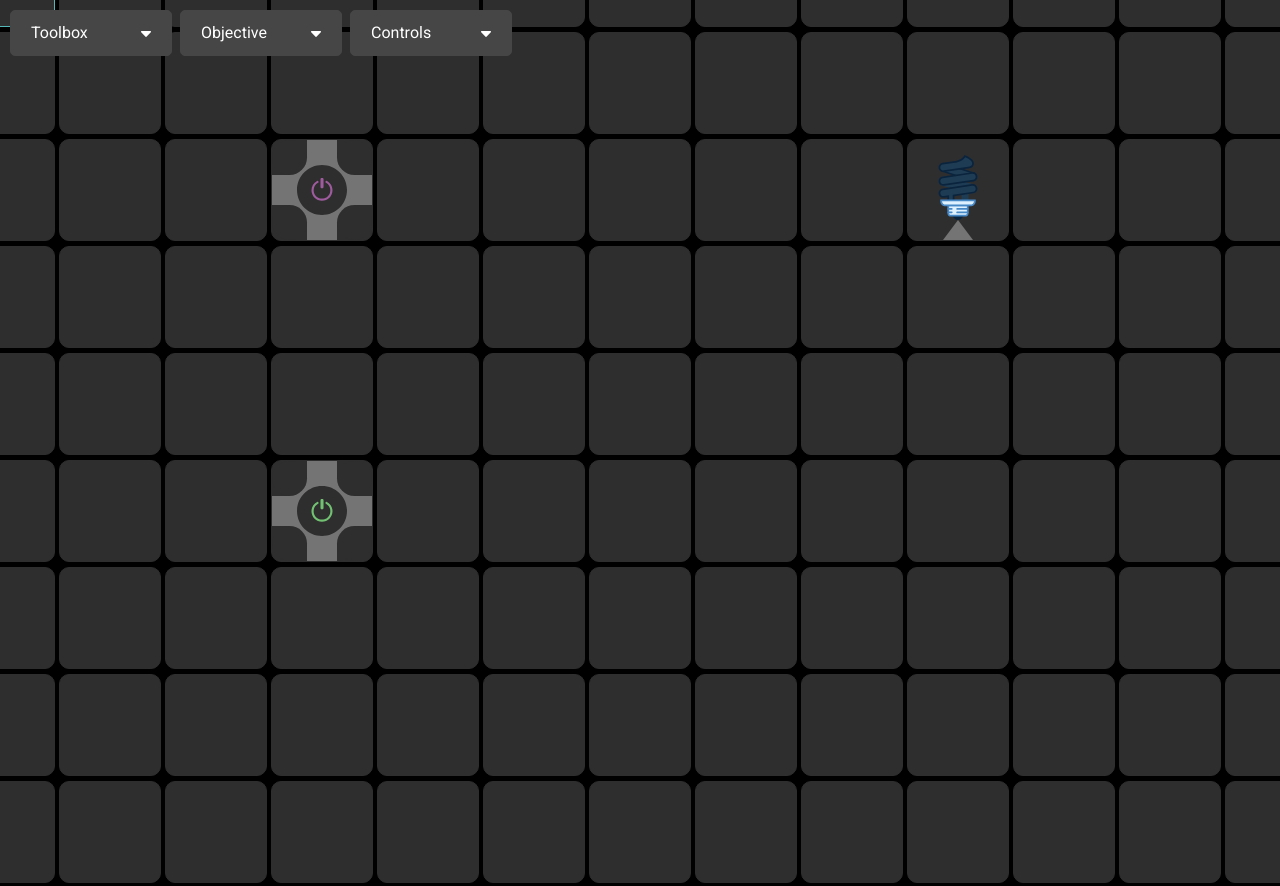
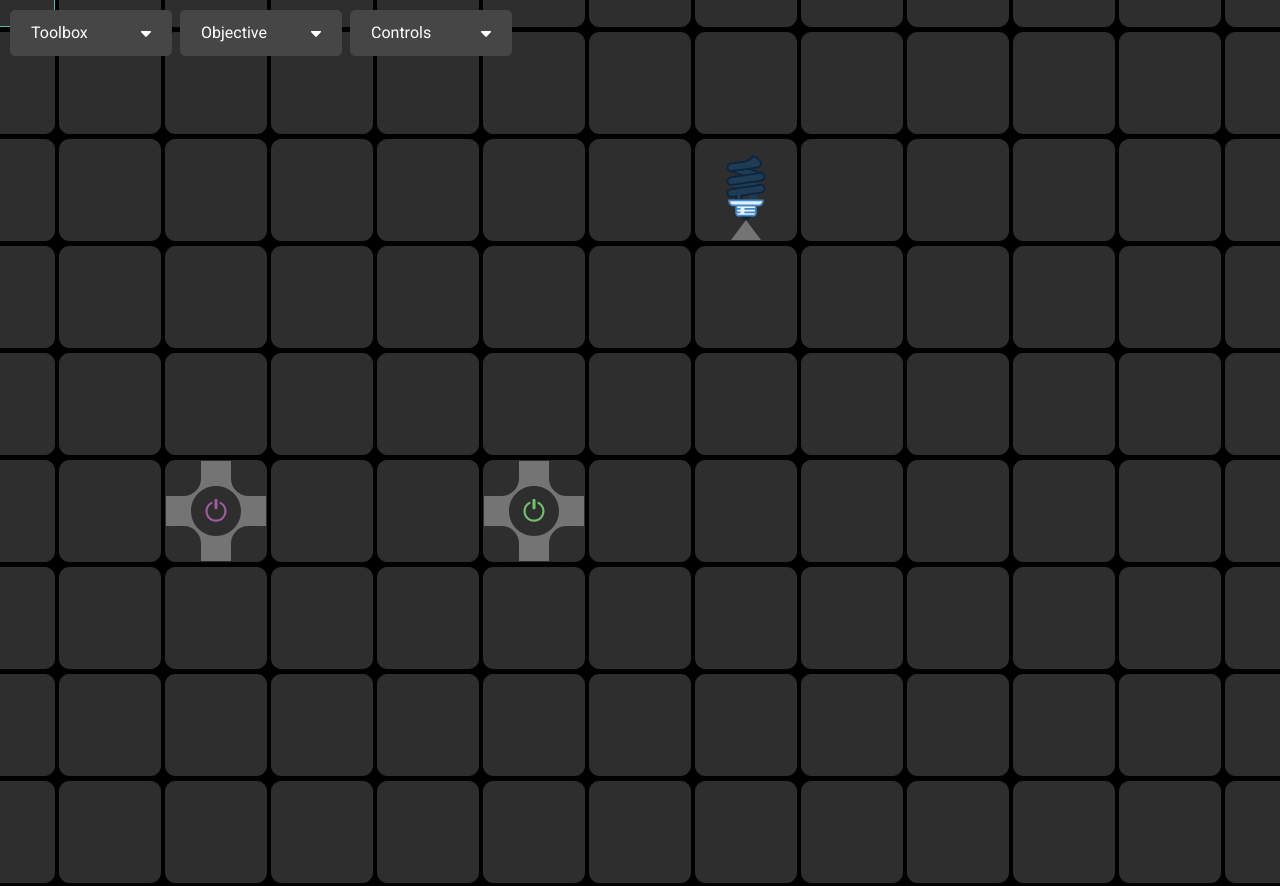
Before and after one commit to edward-cates/ed-tech-final-project, a Vue app: page / in a window 1280 px wide. Shown: the top 886 px of the page. Built offline with nearby package versions, Linux system fonts and the light colour scheme.

Commit message:
feat: next level

```diff
--- a/src/assets/styles/main.scss
+++ b/src/assets/styles/main.scss
@@ -123,6 +123,11 @@ body {
           top: 10px;
         }
 
+        .nxt-lvl-btn {
+          background-color: $menu;
+          border: 1px solid white;
+        }
+
         .row {
           margin-top: 10px;
           padding: 5px 10px;
--- a/src/components/board/Board.vue
+++ b/src/components/board/Board.vue
@@ -55,8 +55,18 @@
           Level 1 Object: Power
         </div>
 
-        <button class="test-btn">
+        <button
+          v-if="!isComplete"
+          class="test-btn"
+          @click="testAll">
           Test
+        </button>
+
+        <button
+          v-else
+          class="test-btn nxt-lvl-btn"
+          @click="nextLevel">
+          Next Level
         </button>
 
         <div
@@ -120,6 +130,9 @@ export default {
       'squares',
       'level',
     ]),
+    isComplete() {
+      return this.level.objective.every(o => o.score === true)
+    },
     style() {
       const shift = `left: ${this.boardShiftX}px; top: ${this.boardShiftY}px`
       if (this.boardWidth && this.boardHeight) {
@@ -149,6 +162,7 @@ export default {
       // 'mouseDown',
       // 'mouseEnter',
       // 'mouseUp',
+      'nextLevel',
       'pan',
       'testCase',
     ]),
@@ -219,6 +233,20 @@ export default {
       await this.testCase({ rowIx })
       this.toggleMenuBar('Objective')
     },
+    async testAll() {
+      /**
+       * Reset all previous scores.
+       */
+      this.level.objective.forEach(o => o.score = null)
+
+      /**
+       * Run each test sequentially
+       */
+      for (let rowIx = 0; rowIx < this.level.objective.length; ++rowIx) {
+        await this.test({ rowIx })
+        await new Promise(resolve => setTimeout(resolve, 1000))
+      }
+    },
     toggleMenuBar(k) {
       Object.keys(this.menu).forEach((key) => {
         if (key.indexOf(k) > -1) {
--- a/src/store/modules/GameBoard.js
+++ b/src/store/modules/GameBoard.js
@@ -428,11 +428,9 @@ const mutations = {
     }
   },
 
-  render(state, { board }) {
-    state.board = board
-
-    let vertBoxes = Math.ceil(board.height / sideLength)
-    let horizBoxes = Math.ceil(board.width / sideLength)
+  render(state) {
+    let vertBoxes = Math.ceil(state.board.height / sideLength)
+    let horizBoxes = Math.ceil(state.board.width / sideLength)
     /**
      * Make # boxes in each direction odd
      * so there can be a centered box in the middle.
@@ -458,8 +456,8 @@ const mutations = {
     state.boardHeight = vertBoxes * sideLength
     state.boardWidth = horizBoxes * sideLength
 
-    const extraX = state.boardWidth - board.width
-    const extraY = state.boardHeight - board.height
+    const extraX = state.boardWidth - state.board.width
+    const extraY = state.boardHeight - state.board.height
 
     state.boardShiftX = -(extraX / 2)
     state.boardShiftY = -(extraY / 2)
@@ -477,8 +475,9 @@ const mutations = {
 }
 
 const actions = {
-  loadViewport({ commit }, { board }) {
-    commit('render', { board })
+  loadViewport({ state, commit }, { board }) {
+    state.board = board
+    commit('render')
   },
 
   mouseDown({ commit }, { rowIx, colIx }) {
@@ -584,6 +583,16 @@ const actions = {
     }
 
     commit('evaluateBoard')
+  },
+
+  nextLevel({ state, commit }) {
+    if (state.currentLevel === levels.length - 1) {
+      alert('You beat the game!')
+      return
+    }
+
+    state.currentLevel += 1
+    commit('render')
   },
 
   pan({ commit }, direction) {
@@ -705,6 +714,16 @@ const actions = {
     await new Promise(resolve => commit('evaluateBoard', resolve))
 
     /**
+     * See the evaluated board for a second.
+     */
+    await new Promise(resolve => setTimeout(resolve, 1000))
+
+    /**
+     * Animate the drawing of the score.
+     */
+    test.score = null
+    setTimeout(() => {
+      /**
        * After the board is evaluated,
        * check the outputs (bulbs).
        */
@@ -712,6 +731,7 @@ const actions = {
         const shouldBeOn = test.cl.find(o => o.indexOf(sq.cl.substr(0, 3)) > -1).indexOf('on') > -1
         return shouldBeOn === (sq.cl.indexOf('on') > -1)
       })
+    }, 500)
   },
 }
 
--- a/src/store/modules/levels.js
+++ b/src/store/modules/levels.js
@@ -10,8 +10,8 @@ export default [
     },
     tools: [],
     objective: [
-      ['ball pnk-off', 'bulb blu-off'],
-      ['ball pnk-on', 'bulb blu-on'],
+      { cl: ['ball pnk-off', 'bulb blu-off'], score: null },
+      { cl: ['ball pnk-on', 'bulb blu-on'], score: null },
     ],
   },
   {
@@ -25,18 +25,18 @@ export default [
       GATE.NOT,
     ],
     objective: [
-      ['ball pnk-off', 'bulb blu-on'],
-      ['ball pnk-on', 'bulb blu-off'],
+      { cl: ['ball pnk-off', 'bulb blu-on'], score: null },
+      { cl: ['ball pnk-on', 'bulb blu-off'], score: null },
     ],
   },
   {
     squares: {
       2: {
-        3: { cl: 'pnk-btn-off' },
-        9: { cl: 'blu-lgt-s-off', conn: { rowDiff: 1, colDiff: 0 } },
+        7: { cl: 'blu-lgt-s-off', conn: { rowDiff: 1, colDiff: 0 } },
       },
       5: {
-        3: { cl: 'grn-btn-off' },
+        2: { cl: 'pnk-btn-off' },
+        5: { cl: 'grn-btn-off' },
       },
     },
     tools: [
```
Lines whose indentation alone changed are shown as unchanged.
